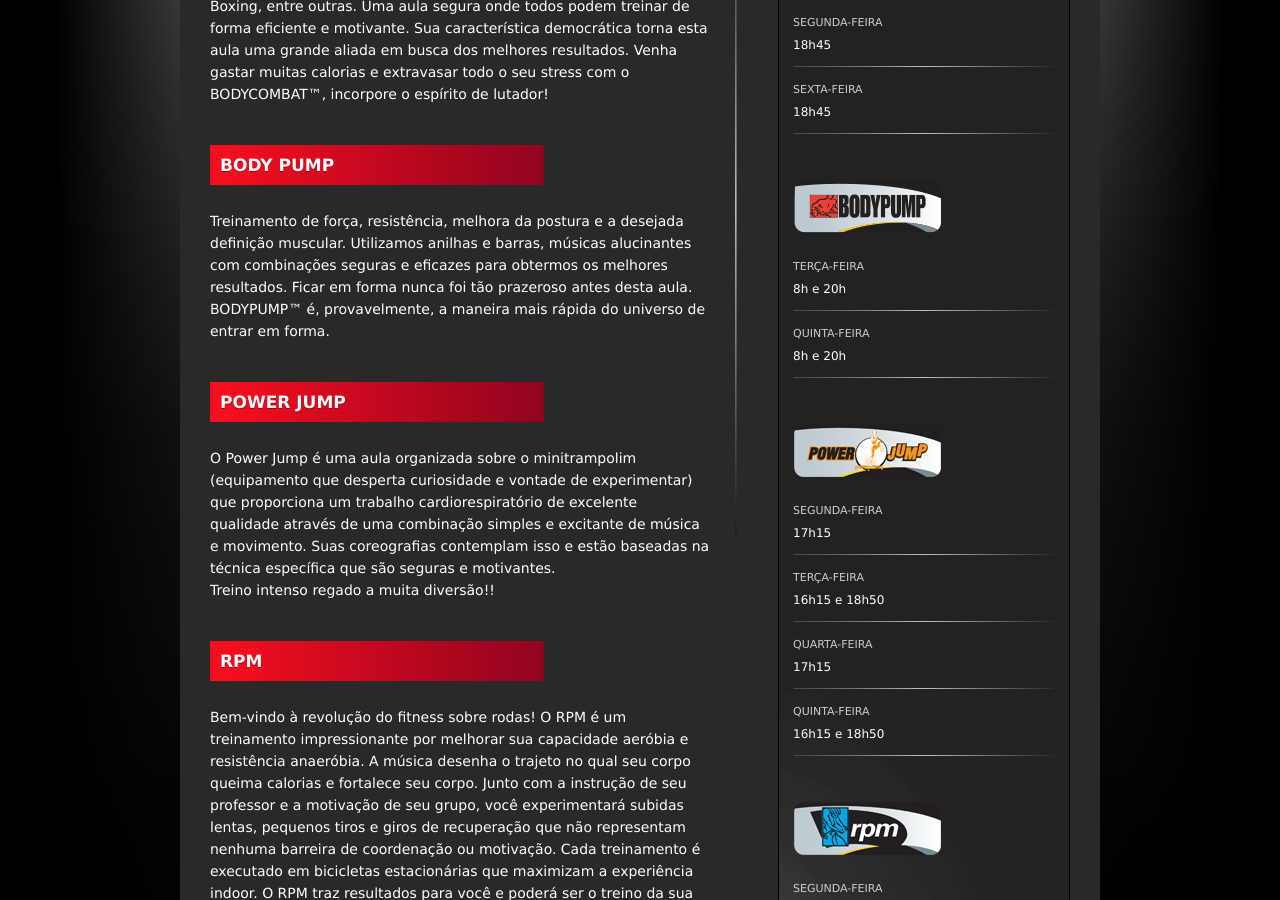
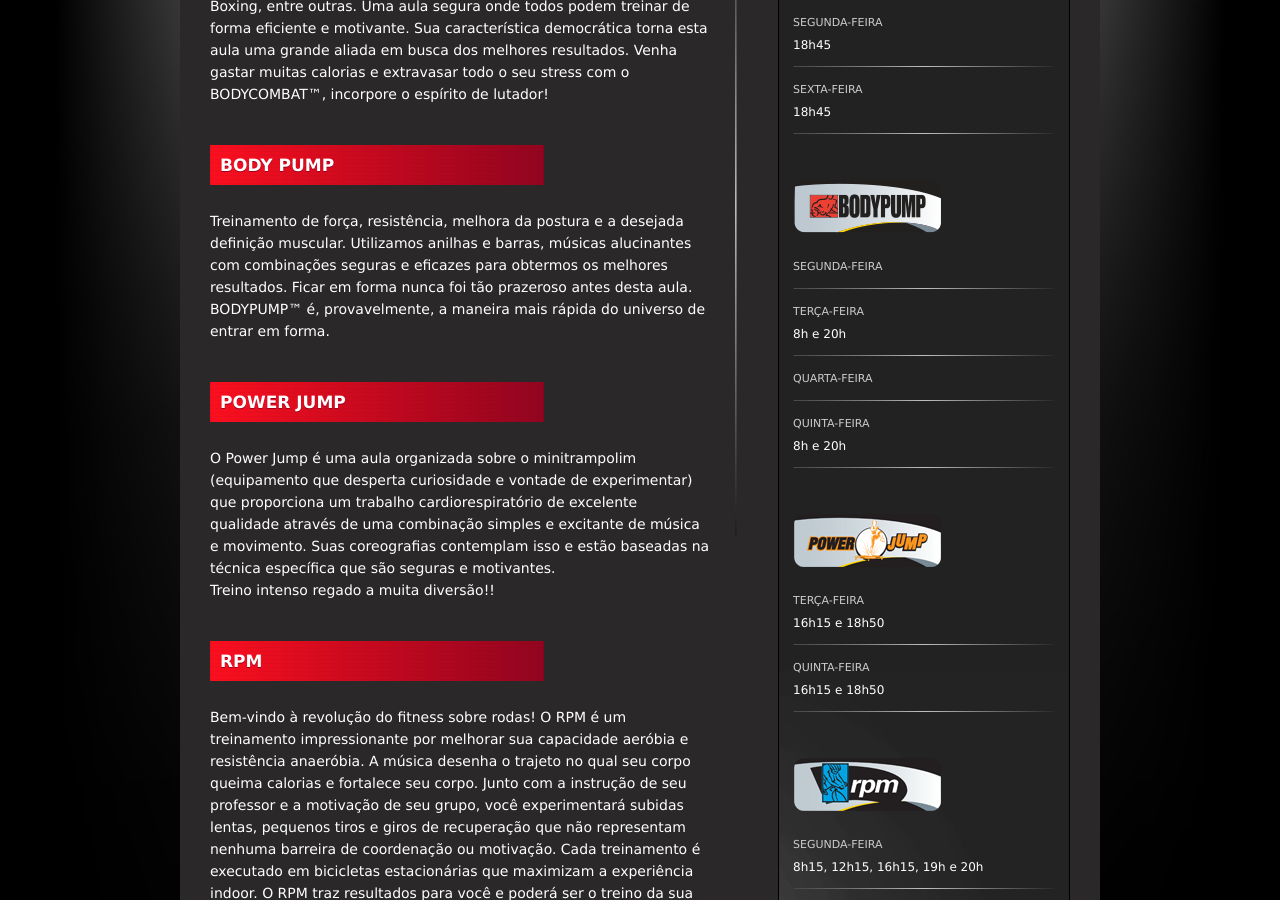
Before and after one commit to eduardofiorezi/irongymnasium.github.io, a Jekyll site: the page built from iron-health.html, in a window 1280 px wide and 900 px high, scrolled down 922 px. Built offline with Jekyll 4.4.1, drawn with Linux system fonts in a browser that asks for light colours; nearby versions of some CDN libraries; library files that are not in the unit come from our copies; some of the changed lines change nothing that is shown.

Commit message:
Change iron health schedules

```diff
--- a/iron-health.html
+++ b/iron-health.html
@@ -16,18 +16,18 @@
   horarios: 18h45
 
 body_pump:
+- dia: Segunda-feira
+  horários: 17h15
 - dia: Terça-feira
   horarios: 8h e 20h
+- dia: Quarta-feira
+  horários: 17h15
 - dia: Quinta-feira
   horarios: 8h e 20h
 
 power_jump:
-- dia: Segunda-feira
-  horarios: 17h15
 - dia: Terça-feira
   horarios: 16h15 e 18h50
-- dia: Quarta-feira
-  horarios: 17h15
 - dia: Quinta-feira
   horarios: 16h15 e 18h50
 
```
Also changed, not shown: 1 other file.
